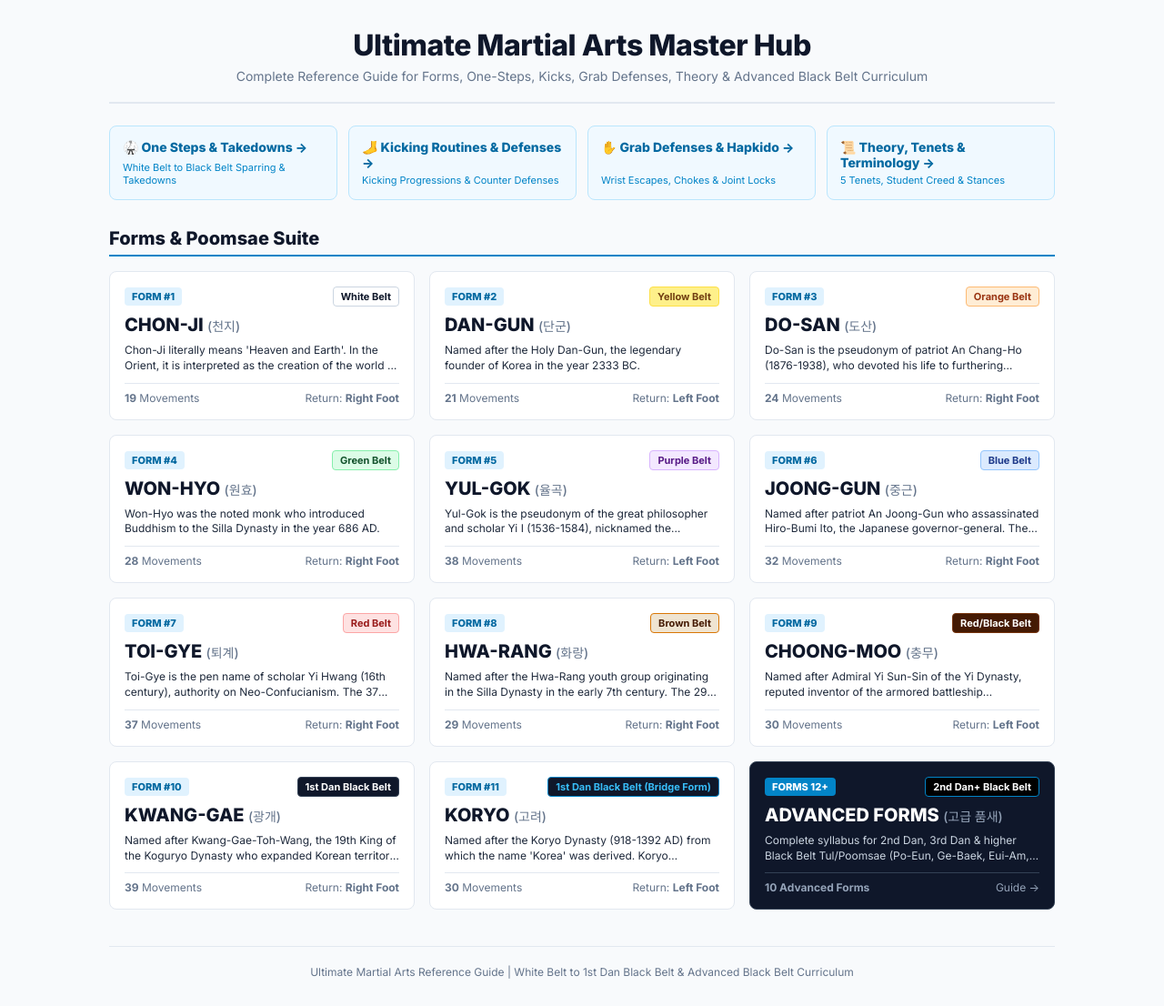
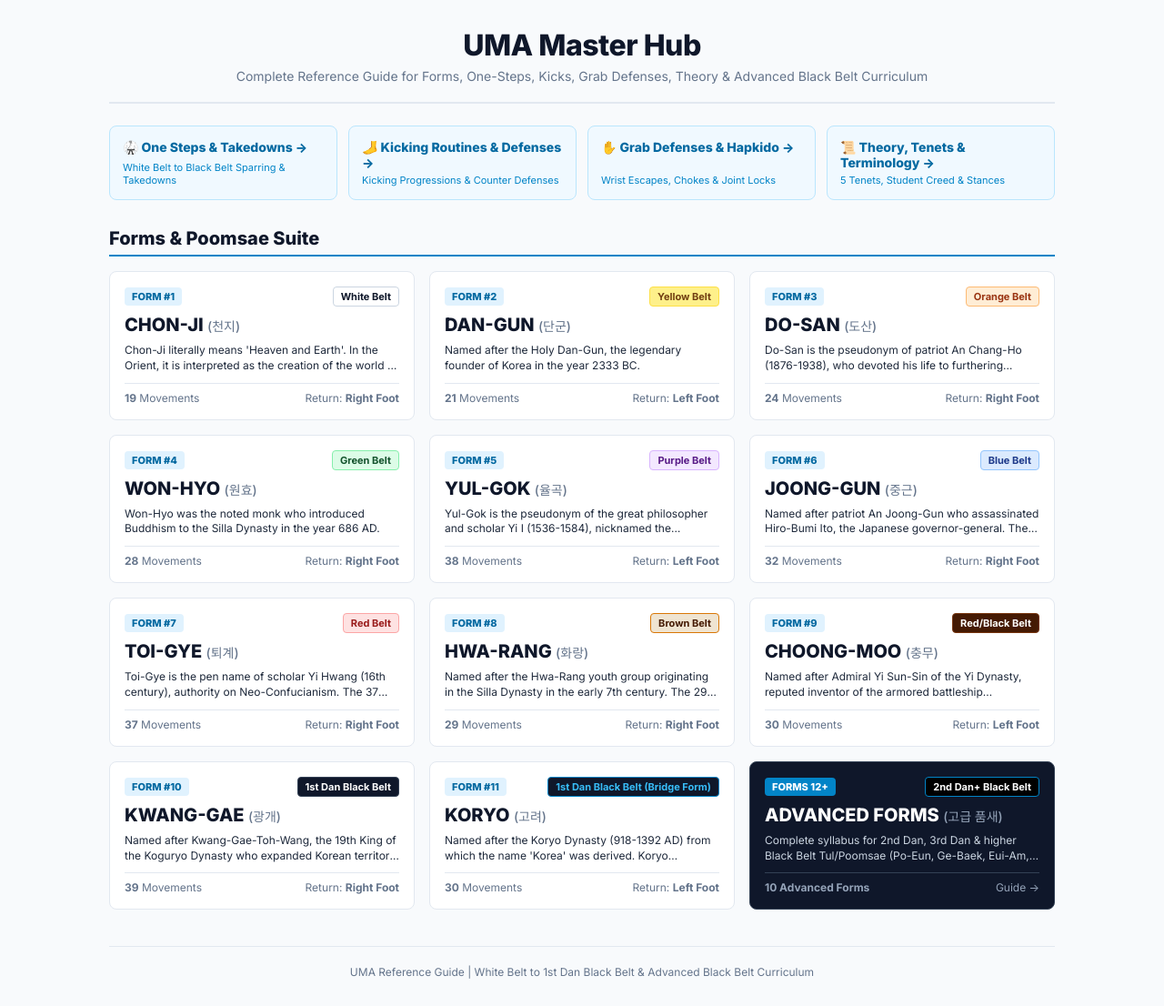
Before and after one commit to joeleyba/taekwondo, a plain HTML site: page Form_One_Sheets/index.html in a window 1280 px wide. Shown: the whole page at 91% size. Drawn offline with Linux system fonts and the light colour scheme.

Commit message:
Initial tweaks
Name change

```diff
--- a/Form_One_Sheets/index.html
+++ b/Form_One_Sheets/index.html
@@ -3,7 +3,7 @@
 <head>
   <meta charset="UTF-8">
   <meta name="viewport" content="width=device-width, initial-scale=1.0">
-  <title>Ultimate Martial Arts Master Hub</title>
+  <title>UMA Master Hub</title>
   <style>
     @import url('https://fonts.googleapis.com/css2?family=Inter:wght@400;500;600;700;800&display=swap');
 
@@ -216,7 +216,7 @@
 <body>
 
   <header>
-    <h1>Ultimate Martial Arts Master Hub</h1>
+    <h1>UMA Master Hub</h1>
     <p>Complete Reference Guide for Forms, One-Steps, Kicks, Grab Defenses, Theory & Advanced Black Belt Curriculum</p>
   </header>
 
@@ -415,7 +415,7 @@
   </div>
 
   <footer>
-    <p>Ultimate Martial Arts Reference Guide | White Belt to 1st Dan Black Belt & Advanced Black Belt Curriculum</p>
+    <p>UMA Reference Guide | White Belt to 1st Dan Black Belt & Advanced Black Belt Curriculum</p>
   </footer>
 
 </body>
```
Also changed, not shown: Advanced_Forms/index.html (+1 -1 lines), Theory_and_Terminology/index.html (+1 -1 lines).
